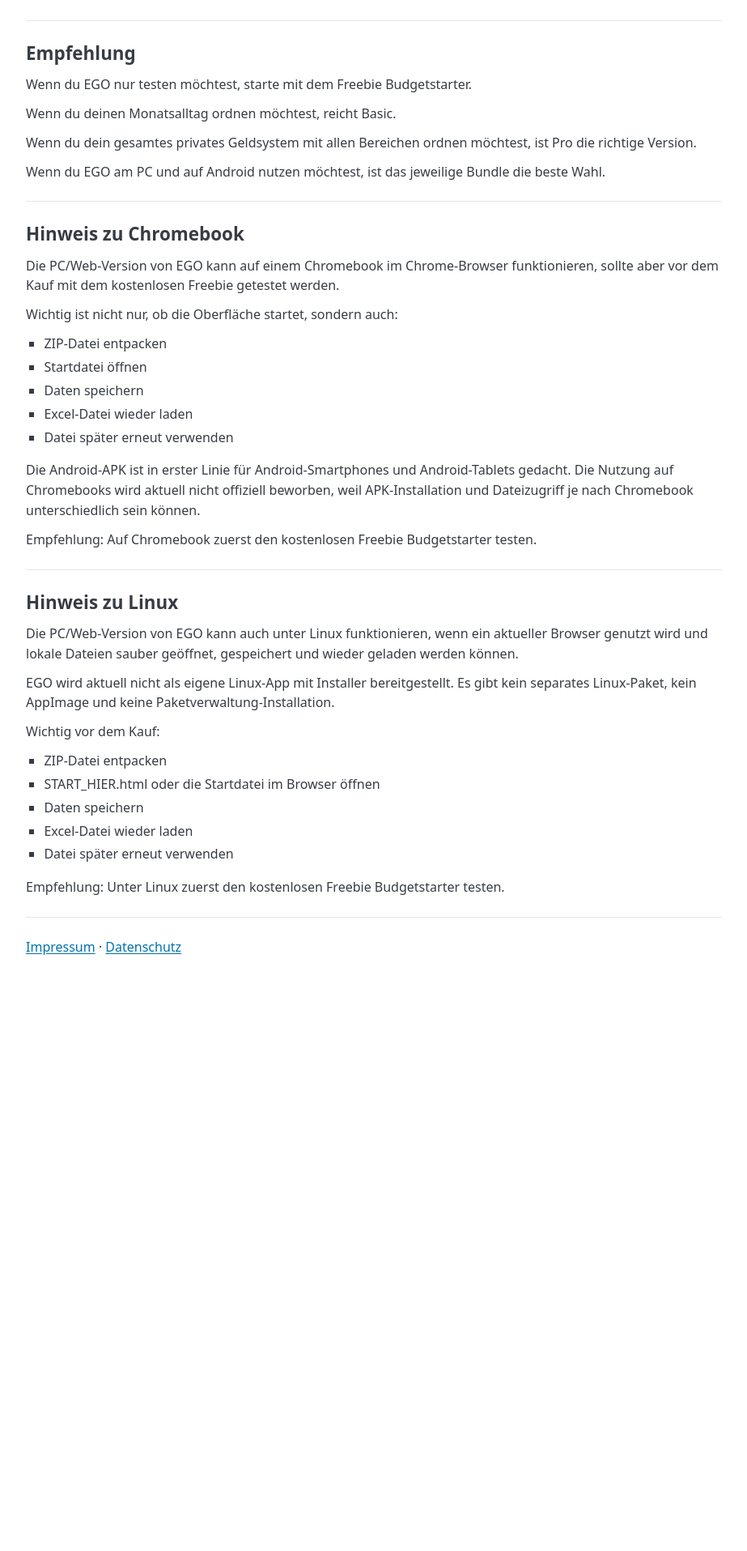
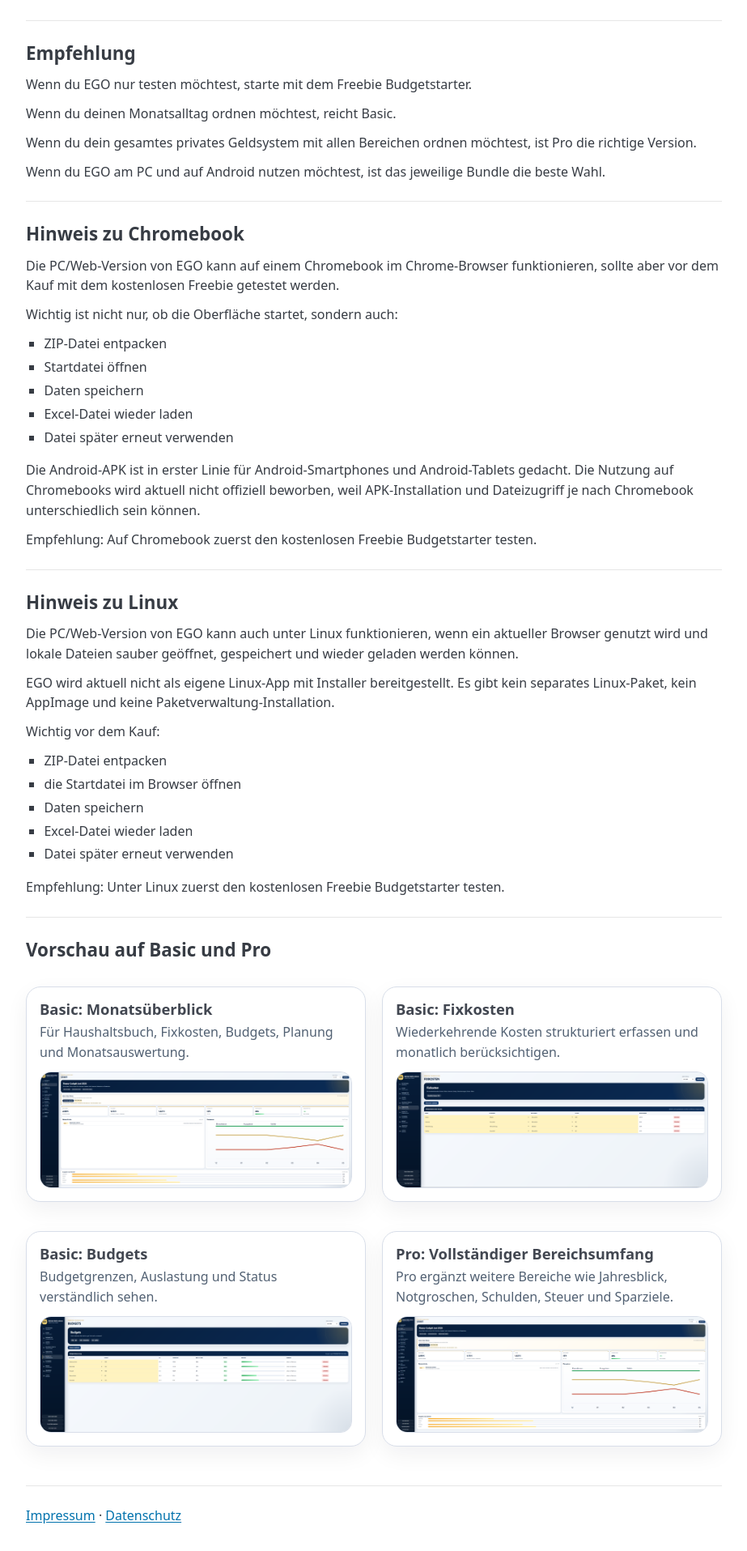
Before and after one commit to gluecklich-tools/einfach-geld-ordnen, a Jekyll site: the page built from seiten/versionen.md, in a window 1280 px wide. Shown: the part 4274-6189 px from the top of the page at 81% size, without its empty margins (178-1101 px from the left). Built offline with Jekyll 4.4.1, drawn with Linux system fonts in a browser that asks for light colours; before the commit the page ends 5487 px from its top, so only the background shows below that.

Commit message:
Produktvorschau-Screenshots auf Website ergänzen

```diff
--- a/assets/css/main.css
+++ b/assets/css/main.css
@@ -101,3 +101,47 @@
 }
 
 /* EGO_PRODUCT_CARDS_END */
+
+/* EGO_SCREENSHOT_GALLERY_START */
+
+.screenshot-grid {
+  display: grid;
+  grid-template-columns: repeat(2, minmax(0, 1fr));
+  gap: 1.25rem;
+  margin: 2rem 0;
+}
+
+.screenshot-card {
+  background: #ffffff;
+  border: 1px solid #d8dee9;
+  border-radius: 18px;
+  padding: 1rem;
+  box-shadow: 0 10px 28px rgba(15, 23, 42, 0.06);
+}
+
+.screenshot-card h3 {
+  margin-top: 0;
+  margin-bottom: 0.35rem;
+}
+
+.screenshot-card p {
+  margin-top: 0;
+  color: #526173;
+}
+
+.screenshot-card img {
+  width: 100%;
+  height: auto;
+  border-radius: 14px;
+  border: 1px solid #d8dee9;
+  display: block;
+  background: #ffffff;
+}
+
+@media (max-width: 900px) {
+  .screenshot-grid {
+    grid-template-columns: 1fr;
+  }
+}
+
+/* EGO_SCREENSHOT_GALLERY_END */
--- a/seiten/versionen.md
+++ b/seiten/versionen.md
@@ -221,10 +221,39 @@
 Wichtig vor dem Kauf:
 
 - ZIP-Datei entpacken
-- START_HIER.html oder die Startdatei im Browser öffnen
+- die Startdatei im Browser öffnen
 - Daten speichern
 - Excel-Datei wieder laden
 - Datei später erneut verwenden
 
 Empfehlung: Unter Linux zuerst den kostenlosen Freebie Budgetstarter testen.
 <!-- EGO_LINUX_HINT_END -->
+
+<!-- EGO_SCREENSHOTS_VERSIONEN_START -->
+---
+
+## Vorschau auf Basic und Pro
+
+<div class="screenshot-grid">
+  <section class="screenshot-card">
+    <h3>Basic: Monatsüberblick</h3>
+    <p>Für Haushaltsbuch, Fixkosten, Budgets, Planung und Monatsauswertung.</p>
+    <img src="{{ '/assets/img/screenshots/pc/ego-basic-dashboard.png' | relative_url }}" alt="EGO Basic Dashboard">
+  </section>
+  <section class="screenshot-card">
+    <h3>Basic: Fixkosten</h3>
+    <p>Wiederkehrende Kosten strukturiert erfassen und monatlich berücksichtigen.</p>
+    <img src="{{ '/assets/img/screenshots/pc/ego-basic-fixkosten.png' | relative_url }}" alt="EGO Basic Fixkosten">
+  </section>
+  <section class="screenshot-card">
+    <h3>Basic: Budgets</h3>
+    <p>Budgetgrenzen, Auslastung und Status verständlich sehen.</p>
+    <img src="{{ '/assets/img/screenshots/pc/ego-basic-budgets.png' | relative_url }}" alt="EGO Basic Budgets">
+  </section>
+  <section class="screenshot-card">
+    <h3>Pro: Vollständiger Bereichsumfang</h3>
+    <p>Pro ergänzt weitere Bereiche wie Jahresblick, Notgroschen, Schulden, Steuer und Sparziele.</p>
+    <img src="{{ '/assets/img/screenshots/pc/ego-pro-dashboard-17-bereiche.png' | relative_url }}" alt="EGO Pro Dashboard mit allen Bereichen">
+  </section>
+</div>
+<!-- EGO_SCREENSHOTS_VERSIONEN_END -->
```
Also changed, not shown: index.md (+30 -1 lines), seiten/freebie.md (+14 -0 lines), seiten/vollversion.md (+20 -1 lines), assets/img/screenshots/pc/ego-basic-budgets.png (added), assets/img/screenshots/pc/ego-basic-dashboard.png (added), assets/img/screenshots/pc/ego-basic-fixkosten.png (added), assets/img/screenshots/pc/ego-freebie-haushaltsbuch-limit.png (added), assets/img/screenshots/pc/ego-pro-dashboard-17-bereiche.png (added), assets/img/screenshots/pc/ego-pro-sparziele.png (added).
